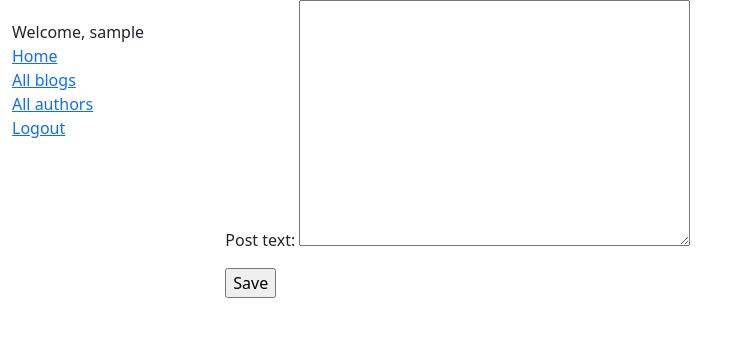
After one commit to drovosekovanton/djangoProjectBlog, a Django app: page /miniblog/create/ in a window 1280 px wide. The commit adds this page. Shown: the top 337 px of the page, without its empty margins (0-741 px from the left). Run offline with Django 4.2, Linux system fonts and the light colour scheme; the visitor is signed in with stand-in values (Sample User, id 1); parts of the project's set-up code (start-up, migrations or seed data) failed here and were passed over.

Commit message:
complete create view

```diff
--- a/djangoProjectBlog/urls.py
+++ b/djangoProjectBlog/urls.py
@@ -22,5 +22,5 @@ urlpatterns = [
     path('admin/', admin.site.urls),
     # path('accounts/', include('django.contrib.auth.urls')),
     path('', RedirectView.as_view(url='miniblog')),
-    path('miniblog/', include('miniblog.urls')),
+    path('miniblog/', include('miniblog.urls'), name='miniblog'),
 ]
--- a/miniblog/admin.py
+++ b/miniblog/admin.py
@@ -20,8 +20,6 @@ class UserAdmin(BaseUserAdmin):
 admin.site.unregister(User)
 admin.site.register(User, UserAdmin)
 
-# admin.site.register(BlogUser)
-
 admin.site.register(Post)
 # TODO: tie comments with post somehow
 # admin.site.register(Comment)
--- a/miniblog/models.py
+++ b/miniblog/models.py
@@ -1,5 +1,6 @@
 from django.db import models
 from django.contrib.auth.models import User
+from django.urls import reverse
 
 
 class BlogUser(models.Model):
@@ -19,11 +20,14 @@ class BlogUser(models.Model):
 
 class Post(models.Model):
     date_published = models.DateTimeField()
-    author = models.ForeignKey(BlogUser, on_delete=models.CASCADE)
+    user = models.ForeignKey(BlogUser, on_delete=models.CASCADE)
     post_text = models.TextField()
 
     def __str__(self):
-        return f'{self.author.user.get_full_name()}: {self.post_text[:50]}'
+        return f'{self.user.user.get_full_name()}: {self.post_text[:50]}'
+
+    def get_absolute_url(self):
+        return reverse('blogs')  #, args=[self.id])
 
 
 class Comment(models.Model):
--- a/miniblog/templates/miniblog/base.html
+++ b/miniblog/templates/miniblog/base.html
@@ -17,7 +17,6 @@
 </head>
 <body>
 <div class="container-fluid">
-
     <div class="row">
         <div class="col-sm-2">
             {% block sidebar %}
@@ -38,10 +37,8 @@
         </div>
         <div class="col-sm-10 ">
             {% block content %}{% endblock %}
-
         </div>
     </div>
-
 </div>
 </body>
 </html>
--- a/miniblog/templates/miniblog/index.html
+++ b/miniblog/templates/miniblog/index.html
@@ -1,6 +1,6 @@
 {% extends "miniblog/base.html" %}
 {% block title %}
-    Miniblog
+    About: Miniblog
 {% endblock %}
 {% block content %}
     Some content here
--- /dev/null
+++ b/miniblog/templates/miniblog/post_create_form.html
@@ -0,0 +1,11 @@
+{% extends "miniblog/base.html" %}
+{% block title %}
+    Create post: Miniblog
+{% endblock %}
+{% block content %}
+    <form method="post" action=".">
+    {% csrf_token %}
+        {{ form.as_p }}
+        <input type="submit" value="Save">
+    </form>
+{% endblock %}
--- a/miniblog/urls.py
+++ b/miniblog/urls.py
@@ -1,13 +1,14 @@
 from django.urls import path
 from django.contrib.auth import views
-from .views import IndexView, AllPostsView, AllBloggersView
+from .views import IndexView, AllPostsView, AllBloggersView, PostCreate
 
 urlpatterns = [
     path('', IndexView.as_view(), name='home'),
     path('blogs/', AllPostsView.as_view(), name='blogs'),
     path('bloggers/', AllBloggersView.as_view(), name='bloggers'),
-    # path('blogger/<pk:author>/', BloggerView.as_view(), name='blogger'),  # info about blogger and some of his posts
+    # path('blogger/<pk:user>/', BloggerView.as_view(), name='blogger'),  # info about blogger and some of his posts
     # path('<pk:post>/', PostView.as_view(), name='post'),  # post element with comments
+    path('create/', PostCreate.as_view(), name='create_post'),  # create post
     # path('<pk:post>/create/', CommentView.as_view(), name='bloggers'),  # create comment
     path('login/', views.LoginView.as_view(), name='login'),
     path('logout/', views.LogoutView.as_view(), name='logout'),
--- a/miniblog/views.py
+++ b/miniblog/views.py
@@ -1,5 +1,9 @@
 from django.shortcuts import render
+from django.urls import reverse
 from django.views import generic
+from django.contrib.auth.mixins import LoginRequiredMixin
+from .models import Post, BlogUser
+from django.utils import timezone
 
 
 class IndexView(generic.TemplateView):
@@ -11,4 +15,16 @@ class AllBloggersView(generic.ListView):
 
 
 class AllPostsView(generic.ListView):
-    pass
+    model = Post
+    template_name = 'miniblog/post_all.html'
+
+
+class PostCreate(LoginRequiredMixin, generic.CreateView):
+    model = Post
+    fields = ['post_text']
+    template_name_suffix = '_create_form'
+
+    def form_valid(self, form):
+        form.instance.user = self.request.user.bloguser
+        form.instance.date_published = timezone.now()
+        return super().form_valid(form)
```
Also changed, not shown: miniblog/forms.py (added, +7 -0 lines), miniblog/templates/miniblog/post_all.html (added, +7 -0 lines), miniblog/migrations/0002_rename_author_post_user.py (added).
